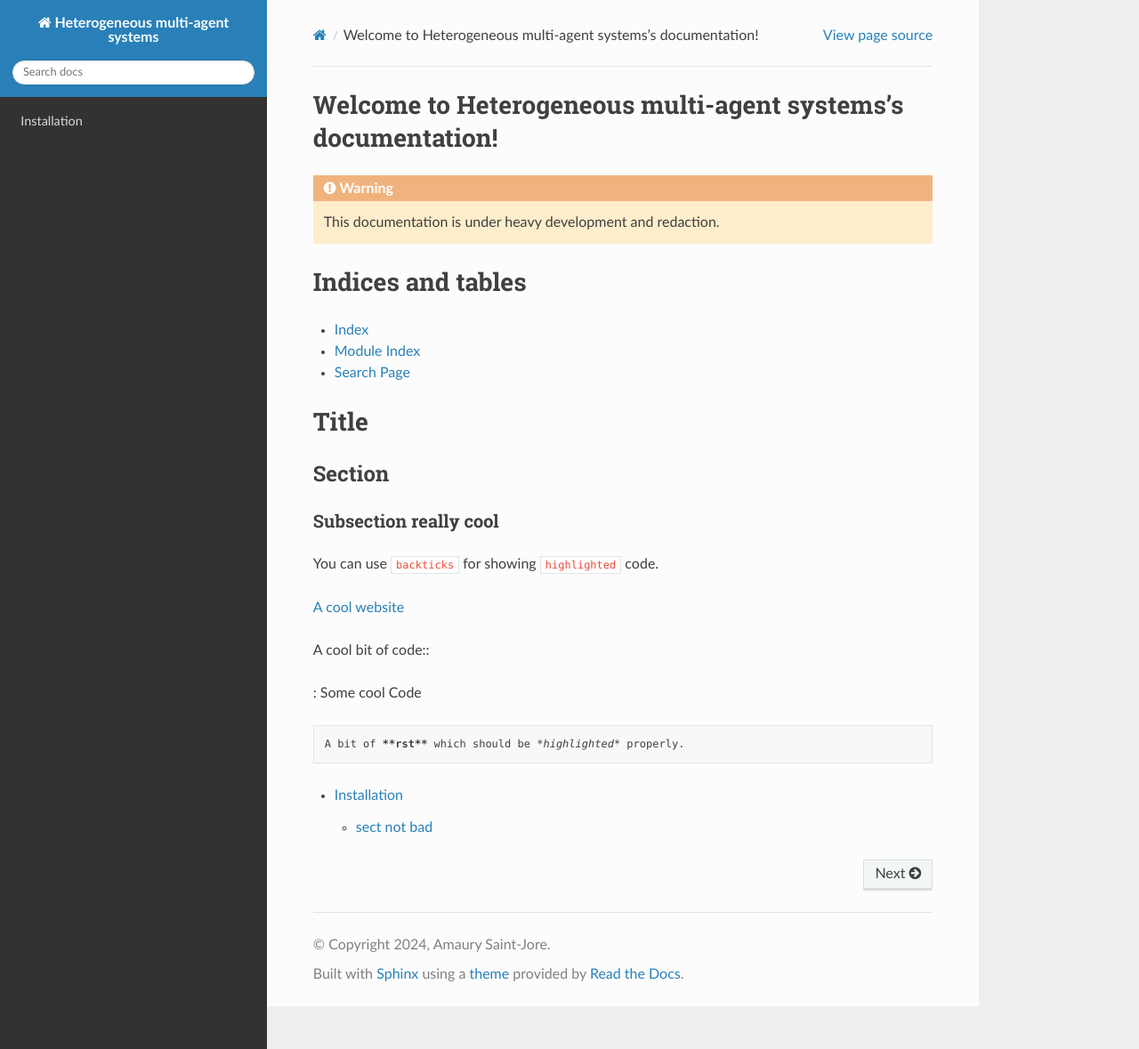
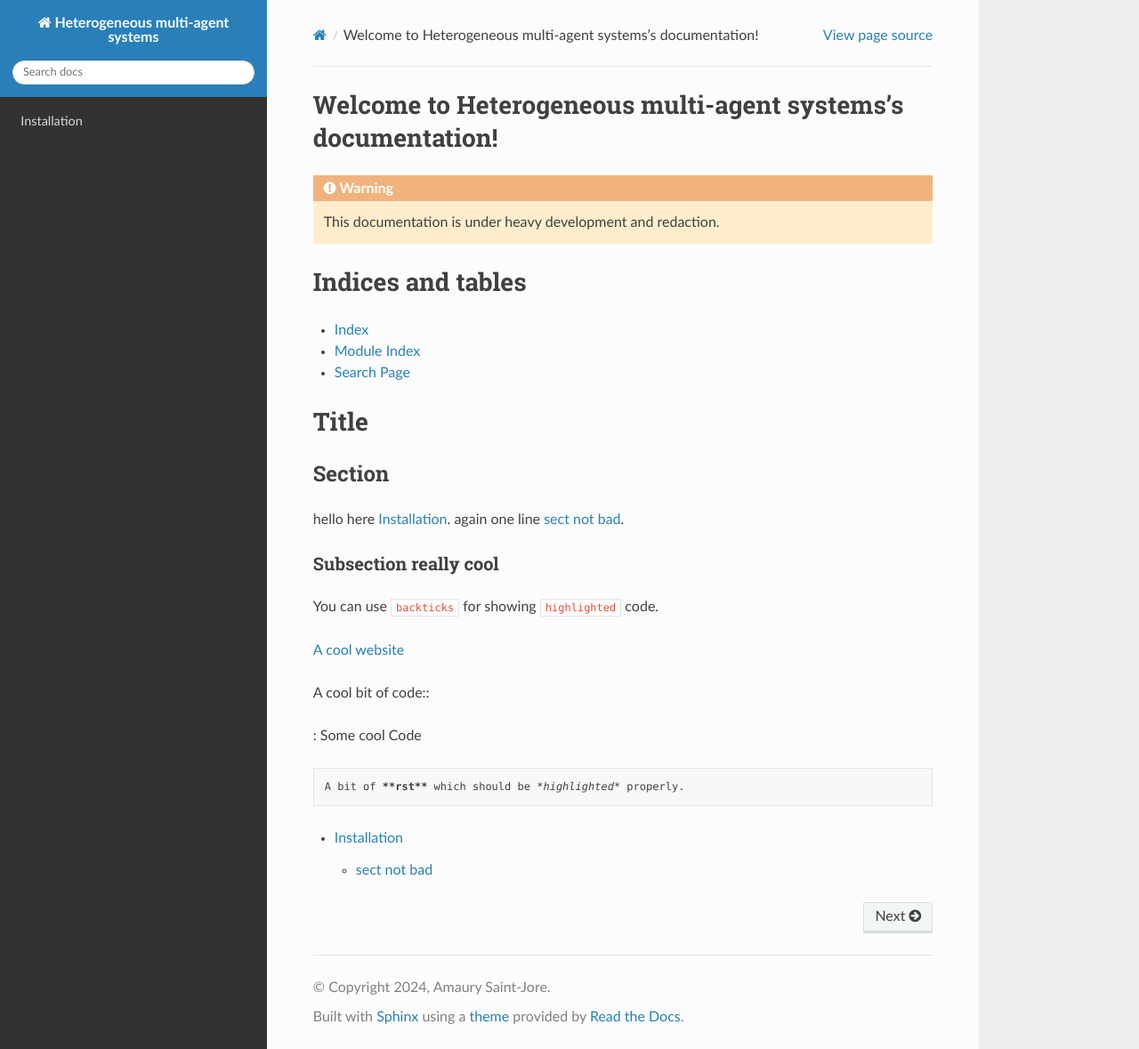
Before and after one commit to Amaury-SJ/heterogeneous-multi-agent-systems, a Sphinx documentation site: the page built from docs/source/index.md, in a window 1280 px wide and 1179 px high. Shown: the whole window at 89% size. Built offline with Sphinx 7.4.7 and the Read the Docs theme 2.0.0, drawn with Linux system fonts in a browser that asks for light colours.

Commit message:
ref link

```diff
--- a/docs/source/conf.py
+++ b/docs/source/conf.py
@@ -14,7 +14,8 @@ author = 'Amaury Saint-Jore'
 # https://www.sphinx-doc.org/en/master/usage/configuration.html#general-configuration
 
 # You must add extensions too in requirements.txt file for ReadTheDocs
-extensions = ["myst_parser",]
+extensions = ["myst_parser",
+              "sphinx.ext.autosectionlabel"]
 
 templates_path = ['_templates']
 exclude_patterns = []
--- a/docs/source/index.md
+++ b/docs/source/index.md
@@ -24,6 +24,9 @@ This documentation is under heavy development and redaction.
 
 ## Section
 
+hello here {doc}`install`.
+again one line {ref}`sect not bad`.
+
 ### Subsection really cool
 
 You can use `backticks` for showing `highlighted` code.
```
